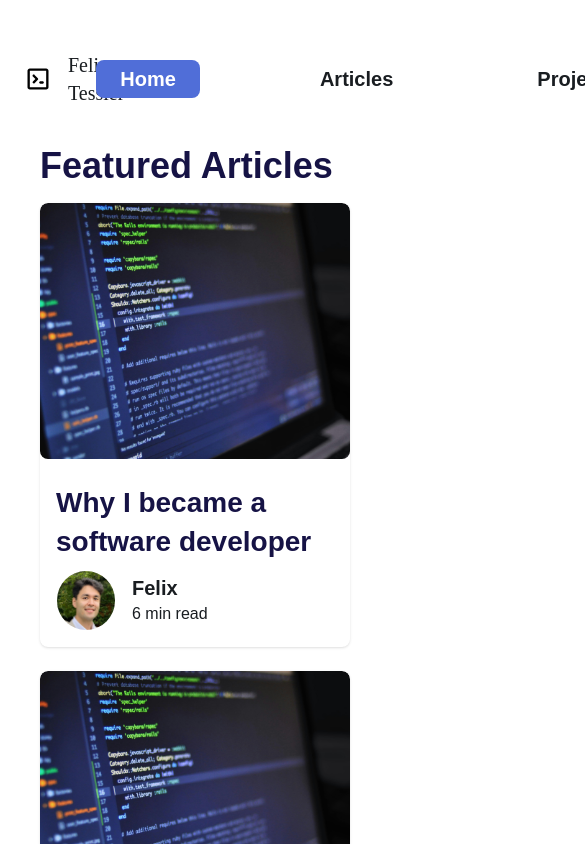
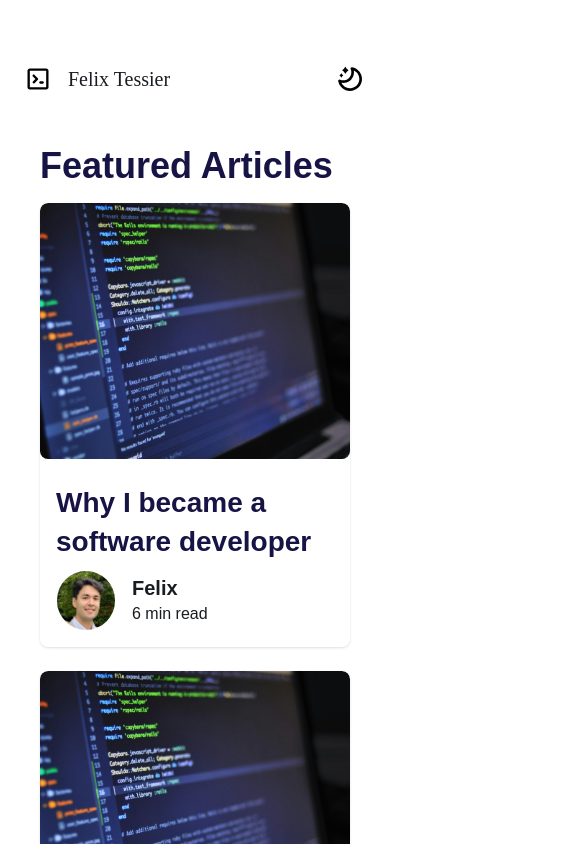
Before and after one commit to felixtessier/web-portfolio, a Next.js app: page / in a window 390 px wide. Shown: the top 844 px of the page, 585 px wide, since content can reach past the window. Built offline with nearby package versions, Linux system fonts and the light colour scheme; a web font is replaced by a local one.

Commit message:
Update Header component for viewport sizing

```diff
--- a/src/components/Header.tsx
+++ b/src/components/Header.tsx
@@ -29,7 +29,7 @@ const Header = () => {
   return (
     <header className="mt-8">
       <nav
-        className={`container mx-auto h-24 flex items-center justify-between border-b-2
+        className={`h-24 flex items-center justify-between border-b-2
         ${theme === 'light' ? 'border-black' : 'border-white'}`}
       >
         <div className="flex items-center gap-4">
@@ -46,7 +46,7 @@ const Header = () => {
           />
           <p className={`text-xl font-mclaren`}>Felix Tessier</p>
         </div>
-        <nav>
+        <nav className=" hidden lg:block">
           <ul className="flex gap-24 font-bold text-xl">
             <li>
               <Link
```
